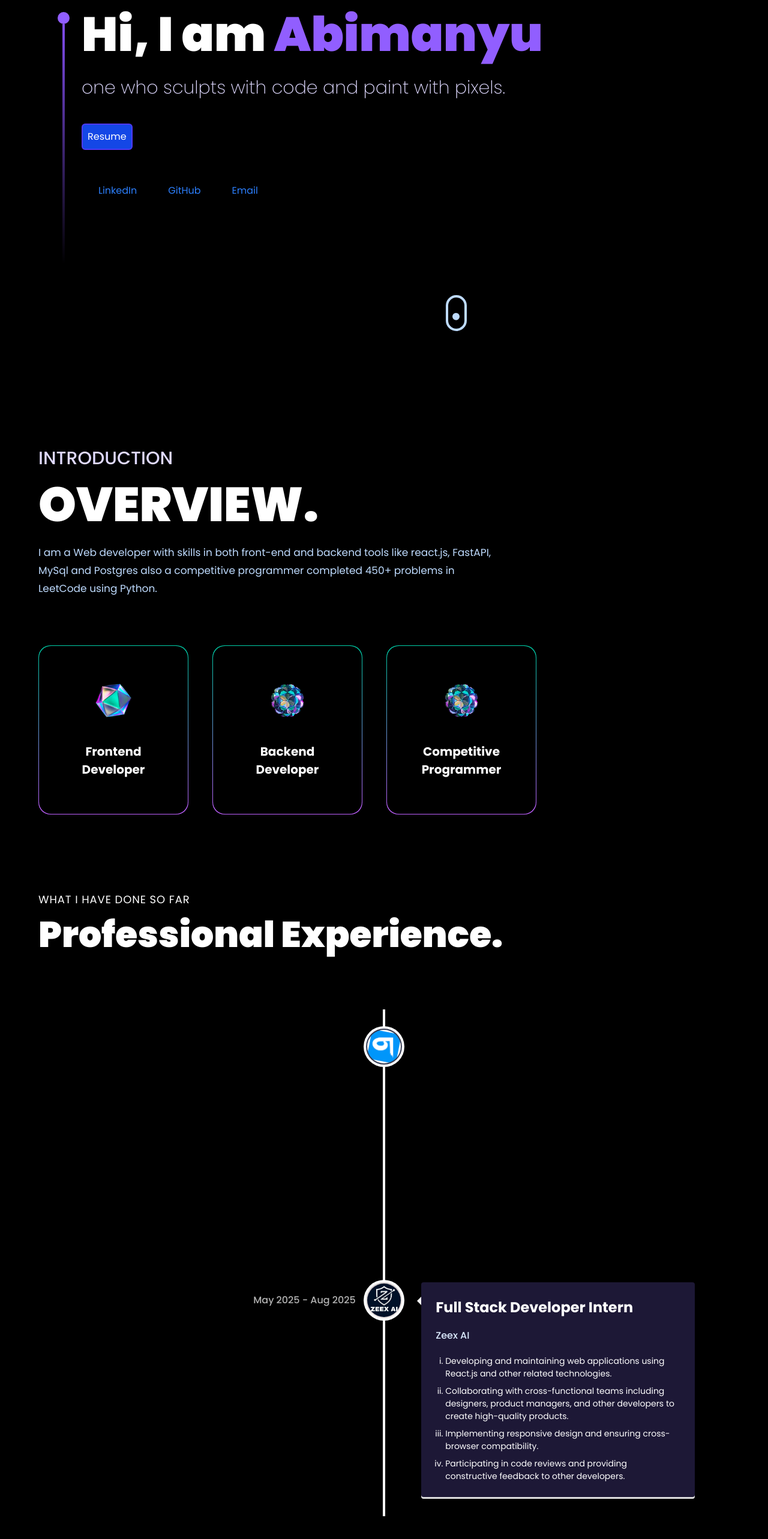
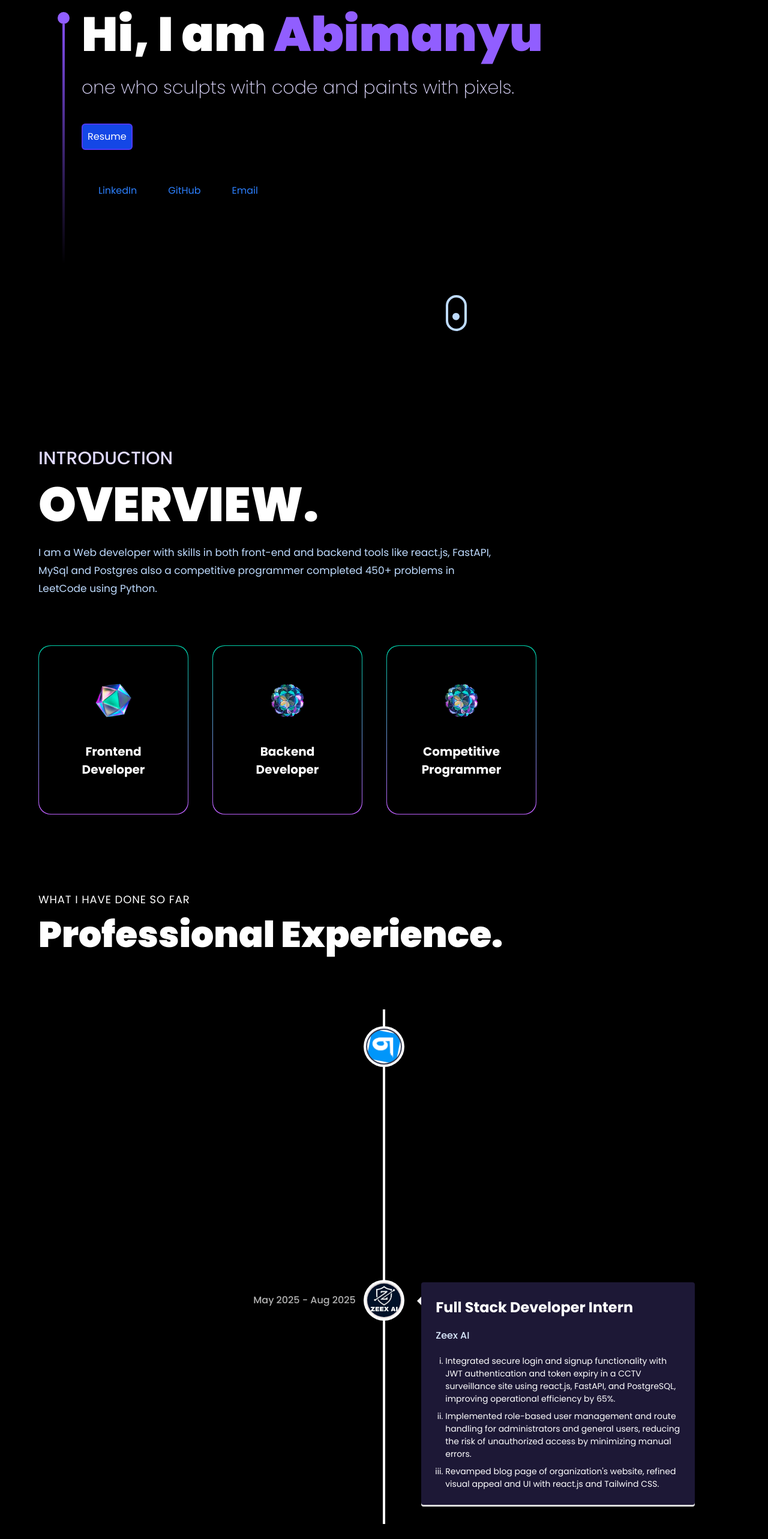
Before and after one commit to abimanyu2515/portfolio, a React (Vite) app: page / in a window 1280 px wide. Shown: the part 200-2766 px from the top of the page at 60% size. Built offline with nearby package versions, Linux system fonts and the light colour scheme; some icons are missing.

Commit message:
corrected mistake in hero section

```diff
--- a/src/Components/Cp.jsx
+++ b/src/Components/Cp.jsx
@@ -15,7 +15,7 @@ const Cp = () => {
             variants={fadeIn("", "", 0.1, 1)}
             className="mt-4 p-2  border  text-red-400 text-[17px] leading-[30px] hover:bg-red-700 hover:text-white"
           >
-            LEETCODE <br /> Secured max contest rating of 1472 at the top 53.67% globally and solved 450+ problems using Python.
+            LEETCODE <br /> Secured max contest rating of 1482 at the top 50.04% globally and solved 475+ problems using Python.
           </motion.p>
           </a>
 
@@ -24,7 +24,7 @@ const Cp = () => {
             variants={fadeIn("", "", 0.1, 1)}
             className="mt-4 p-2 border  text-blue-500 text-[17px] leading-[30px] hover:bg-blue-800 hover:text-white"
           >
-            CODECHEF <br /> Secured contest rating of 1026 along with active participation and have solved over 200 problems.
+            CODECHEF <br /> Secured contest rating of 1132 along with active participation and have solved over 200 problems.
           </motion.p>
           </a>
         </div>
--- a/src/Components/Hero.jsx
+++ b/src/Components/Hero.jsx
@@ -14,7 +14,7 @@ const Hero = () => {
 
         <div>
           <h1 className='font-black text-white lg:text-[80px] sm:text-[60px] xs:text-[50px] text-[40px] lg:leading-[98px] mt-2'>Hi, I am <span className='text-[#915eff]'>Abimanyu</span></h1>
-          <p className='mt-5 text-[#dfd9ff] font-extralight lg:text-[30px] sm:text-[26px] xs:text-[20px] text-[16px] lg:leading-[40px]'>one who sculpts with code and paint with pixels.</p>
+          <p className='mt-5 text-[#dfd9ff] font-extralight lg:text-[30px] sm:text-[26px] xs:text-[20px] text-[16px] lg:leading-[40px]'>one who sculpts with code and paints with pixels.</p>
 
           <button className='mt-10 p-2 border-2 border-indigo-600 bg-blue-700 text-white rounded-md hover:bg-transparent hover:cursor-pointer'>
             <a href="https://flowcv.com/resume/7859qes4vsgj">Resume</a>
--- a/src/constants/content.js
+++ b/src/constants/content.js
@@ -108,10 +108,9 @@ const experiences = [
     iconBg: "#E6DEDD",
     date: "May 2025 - Aug 2025",
     points: [
-      "Developing and maintaining web applications using React.js and other related technologies.",
-      "Collaborating with cross-functional teams including designers, product managers, and other developers to create high-quality products.",
-      "Implementing responsive design and ensuring cross-browser compatibility.",
-      "Participating in code reviews and providing constructive feedback to other developers.",
+      "Integrated secure login and signup functionality with JWT authentication and token expiry in a CCTV surveillance site using react.js, FastAPI, and PostgreSQL, improving operational efficiency by 65%.",
+      "Implemented role-based user management and route handling for administrators and general users, reducing the risk of unauthorized access by minimizing manual errors.",
+      "Revamped blog page of organization's website, refined visual appeal and UI with react.js and Tailwind CSS.",
     ],
   },
 ];
```
